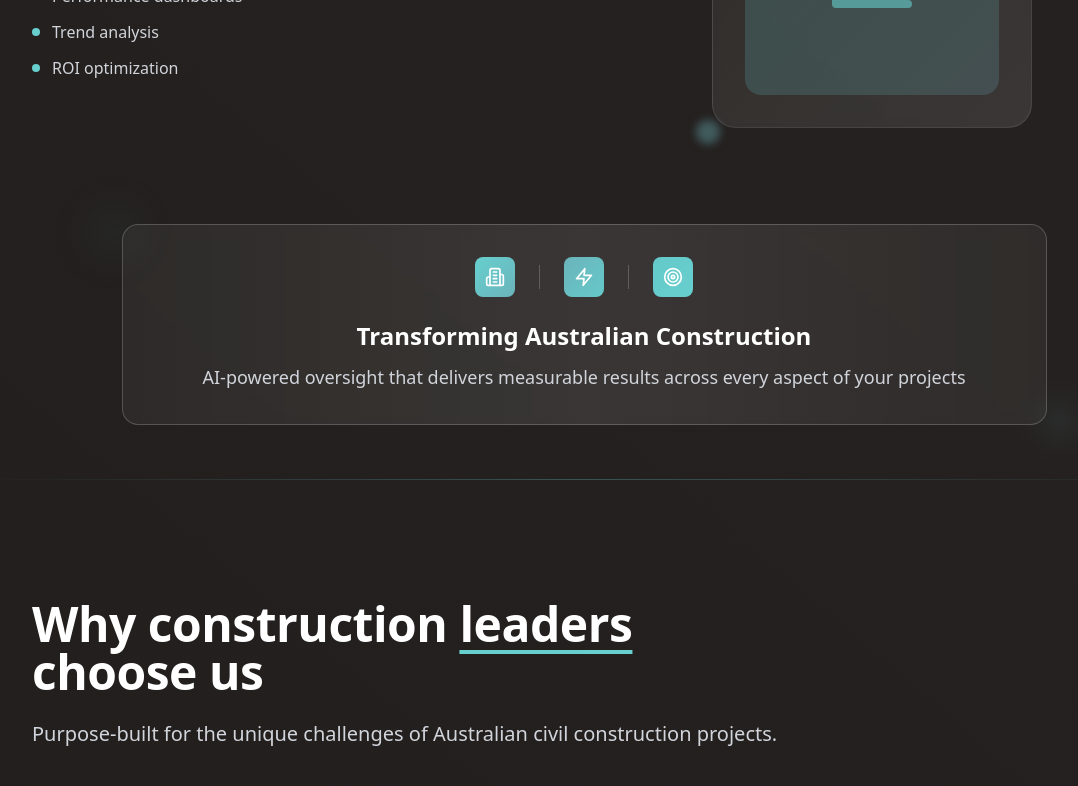
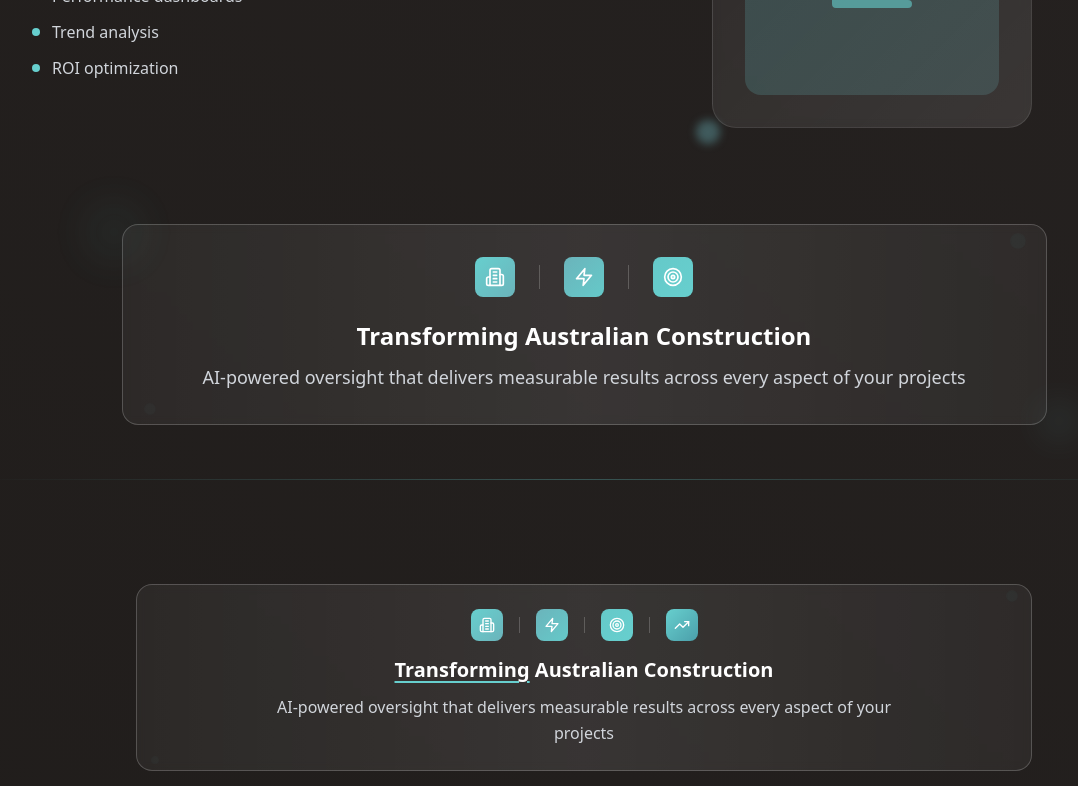
Before and after one commit to TankoPyth/Ai2groundworks, a React (Vite) app: page / in a window 1280 px wide. Shown: the part 2000-2786 px from the top of the page, without its empty margins (56-1134 px from the left). Built offline with nearby package versions, Linux system fonts and the light colour scheme.

Commit message:
Remove 'Why construction leaders choose us' section

```diff
--- a/src/components/HomePage.tsx
+++ b/src/components/HomePage.tsx
@@ -2,7 +2,6 @@ import React from 'react';
 import Hero from './Hero';
 import HowItWorks from './HowItWorks';
 import VisualBreak from './VisualBreak';
-import ValuePillars from './ValuePillars';
 import RoleFeatures from './RoleFeatures';
 import SectionDivider from './SectionDivider';
 import PilotProgram from './PilotProgram';
@@ -31,7 +30,6 @@ export default function HomePage() {
           <Hero />
           <HowItWorks />
           <VisualBreak />
-          <ValuePillars />
           <SectionDivider />
           <RoleFeatures />
           <Footer />
```
